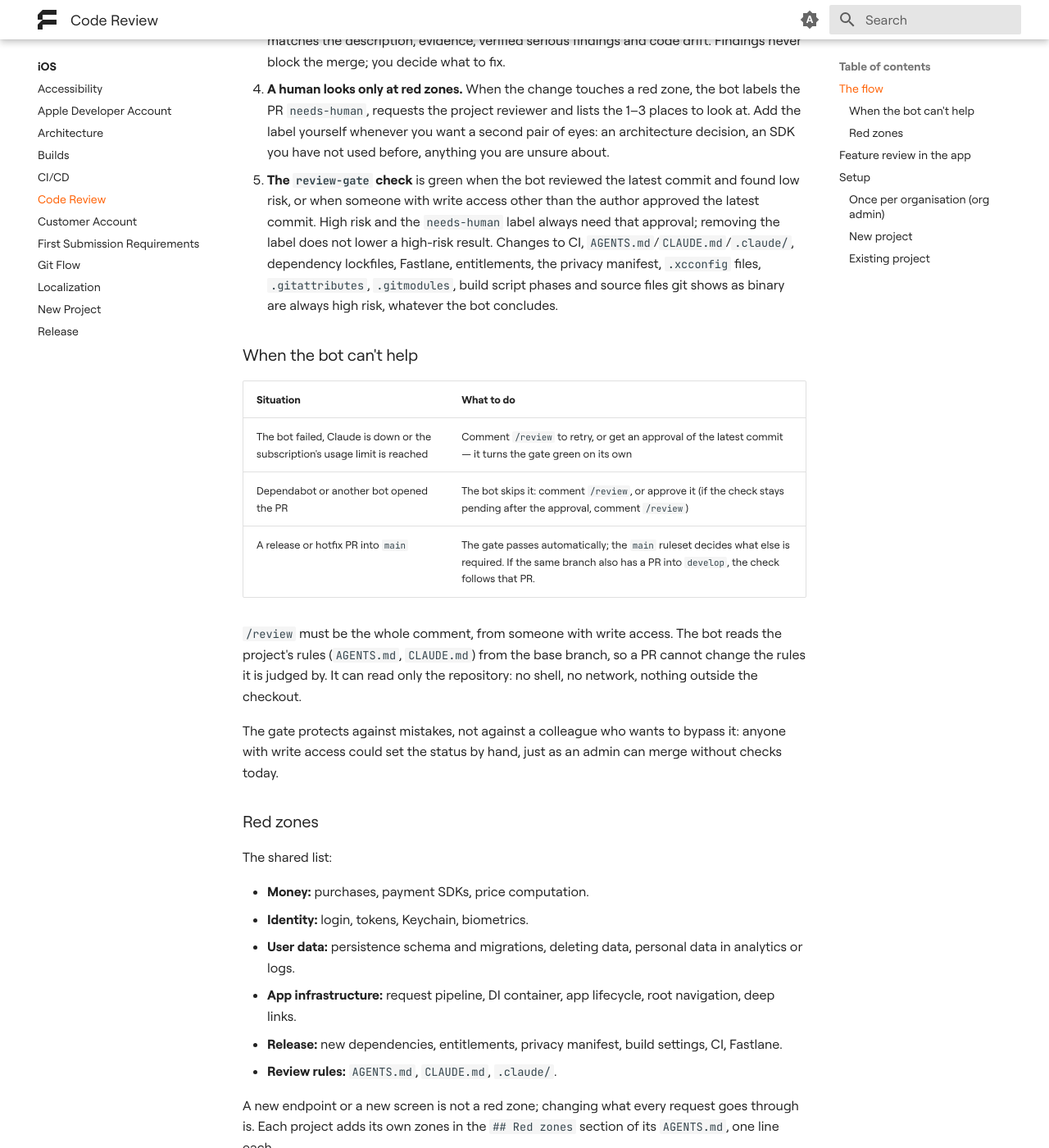
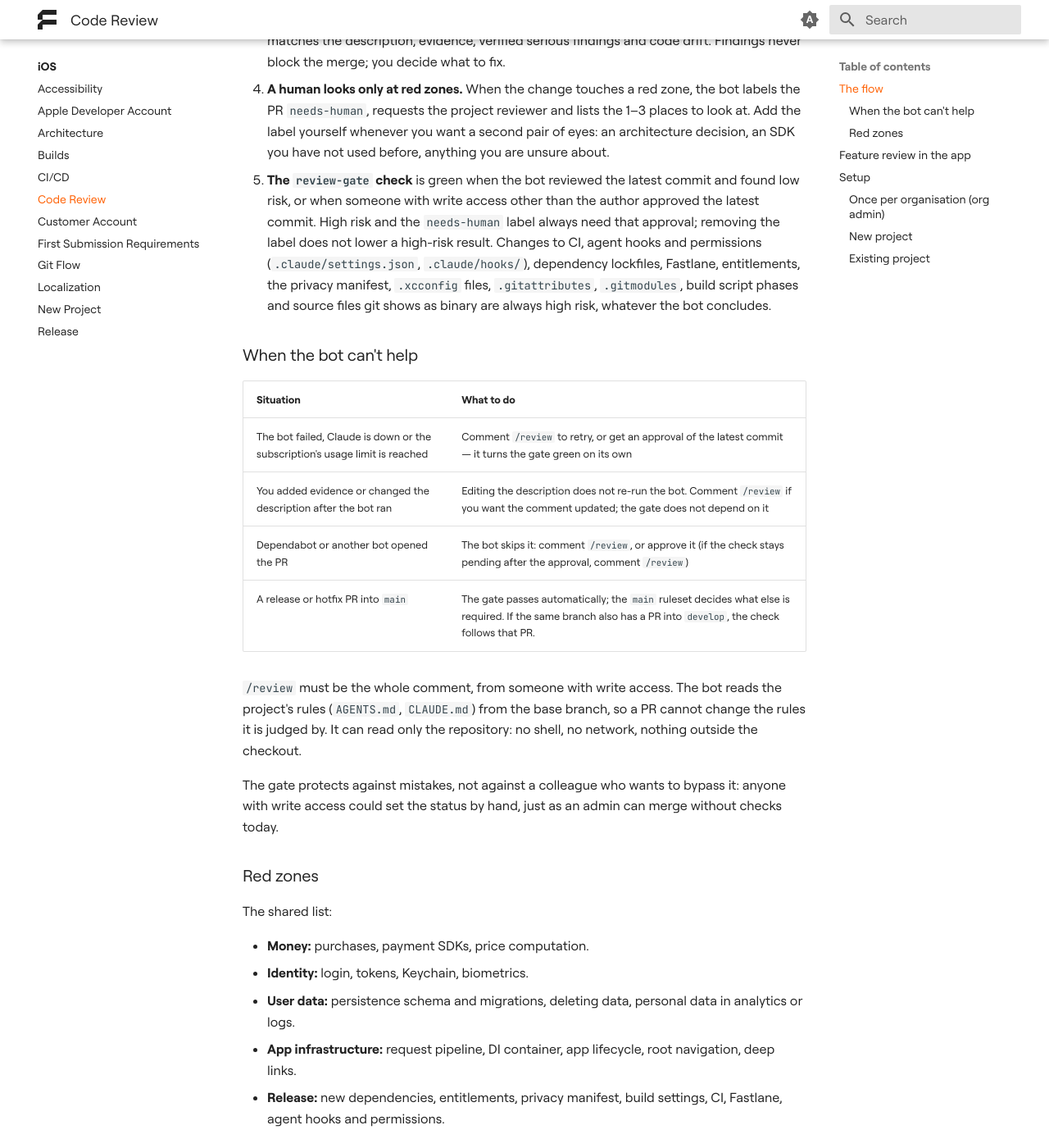
Before and after one commit to futuredapp/Engineering-Handbook, an MkDocs documentation site: the page built from docs/teams/ios/ios_code_review.md, in a window 1280 px wide and 1400 px high, scrolled down 580 px. Shown: the whole window at 82% size. Built offline with MkDocs 1.6.1 and Material for MkDocs 9.7.7, drawn with Linux system fonts in a browser that asks for light colours.

Commit message:
Drop agent rule files from the red zones, note that editing a PR does not re-run the bot
Co-Authored-By: Claude Opus 5.5 (1M context) <noreply@anthropic.com>

```diff
--- a/docs/teams/ios/ios_code_review.md
+++ b/docs/teams/ios/ios_code_review.md
@@ -8,13 +8,14 @@ A PR does not need an approval from a colleague. It needs an author who understa
 2. **Every PR carries evidence.** Screenshots or a screen recording for UI changes, a test that fails without the fix for bug fixes, "No behaviour change." for refactors, what and why for config. `/pull-request` writes the `## Evidence` section with you.
 3. **The review bot reviews every push.** When a ready PR into `develop` is opened or updated, the bot runs `/ios-pr-check` and keeps a single comment up to date: risk, whether the diff matches the description, evidence, verified serious findings and code drift. Findings never block the merge; you decide what to fix.
 4. **A human looks only at red zones.** When the change touches a red zone, the bot labels the PR `needs-human`, requests the project reviewer and lists the 1–3 places to look at. Add the label yourself whenever you want a second pair of eyes: an architecture decision, an SDK you have not used before, anything you are unsure about.
-5. **The `review-gate` check** is green when the bot reviewed the latest commit and found low risk, or when someone with write access other than the author approved the latest commit. High risk and the `needs-human` label always need that approval; removing the label does not lower a high-risk result. Changes to CI, `AGENTS.md`/`CLAUDE.md`/`.claude/`, dependency lockfiles, Fastlane, entitlements, the privacy manifest, `.xcconfig` files, `.gitattributes`, `.gitmodules`, build script phases and source files git shows as binary are always high risk, whatever the bot concludes.
+5. **The `review-gate` check** is green when the bot reviewed the latest commit and found low risk, or when someone with write access other than the author approved the latest commit. High risk and the `needs-human` label always need that approval; removing the label does not lower a high-risk result. Changes to CI, agent hooks and permissions (`.claude/settings.json`, `.claude/hooks/`), dependency lockfiles, Fastlane, entitlements, the privacy manifest, `.xcconfig` files, `.gitattributes`, `.gitmodules`, build script phases and source files git shows as binary are always high risk, whatever the bot concludes.
 
 ### When the bot can't help
 
 | Situation | What to do |
 |---|---|
 | The bot failed, Claude is down or the subscription's usage limit is reached | Comment `/review` to retry, or get an approval of the latest commit — it turns the gate green on its own |
+| You added evidence or changed the description after the bot ran | Editing the description does not re-run the bot. Comment `/review` if you want the comment updated; the gate does not depend on it |
 | Dependabot or another bot opened the PR | The bot skips it: comment `/review`, or approve it (if the check stays pending after the approval, comment `/review`) |
 | A release or hotfix PR into `main` | The gate passes automatically; the `main` ruleset decides what else is required. If the same branch also has a PR into `develop`, the check follows that PR. |
 
@@ -30,8 +31,7 @@ The shared list:
 - **Identity:** login, tokens, Keychain, biometrics.
 - **User data:** persistence schema and migrations, deleting data, personal data in analytics or logs.
 - **App infrastructure:** request pipeline, DI container, app lifecycle, root navigation, deep links.
-- **Release:** new dependencies, entitlements, privacy manifest, build settings, CI, Fastlane.
-- **Review rules:** `AGENTS.md`, `CLAUDE.md`, `.claude/`.
+- **Release:** new dependencies, entitlements, privacy manifest, build settings, CI, Fastlane, agent hooks and permissions.
 
 A new endpoint or a new screen is not a red zone; changing what every request goes through is. Each project adds its own zones in the `## Red zones` section of its `AGENTS.md`, one line each.
 
```
